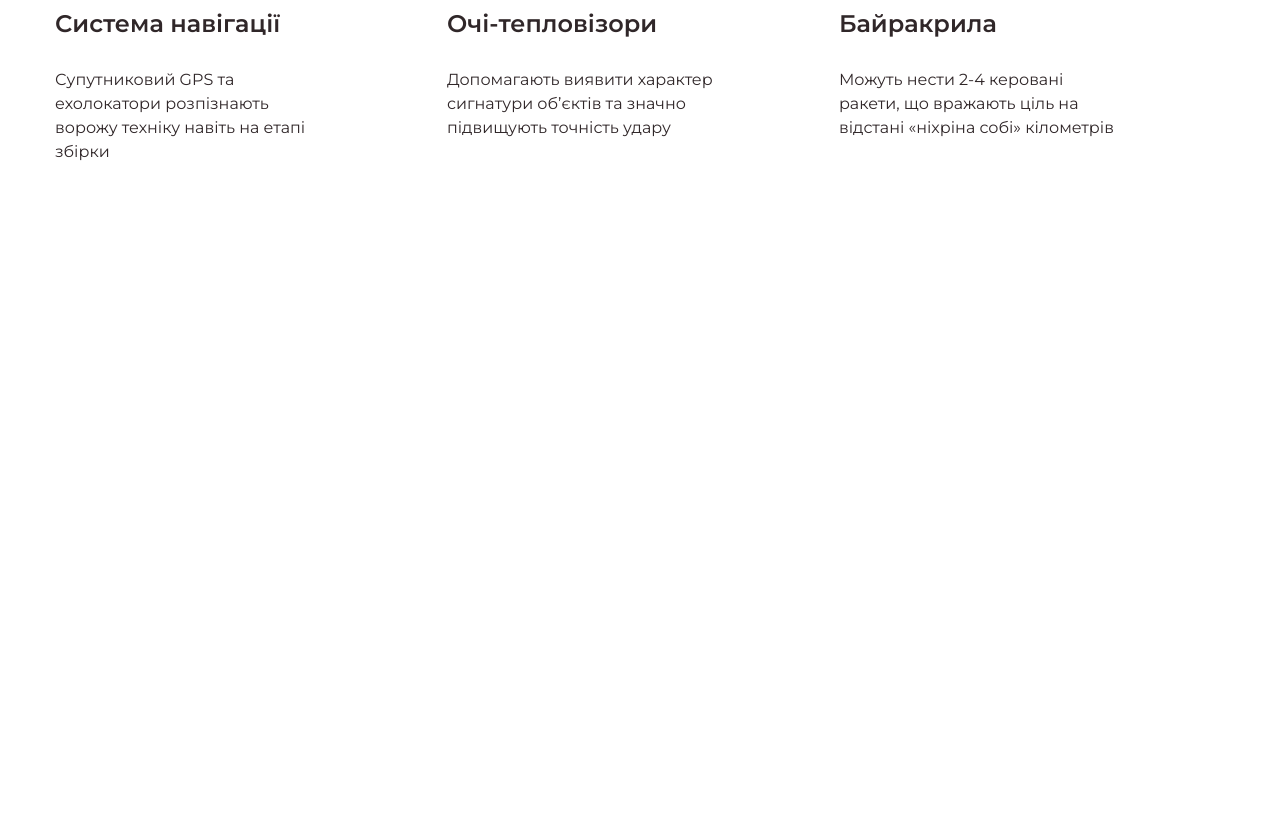
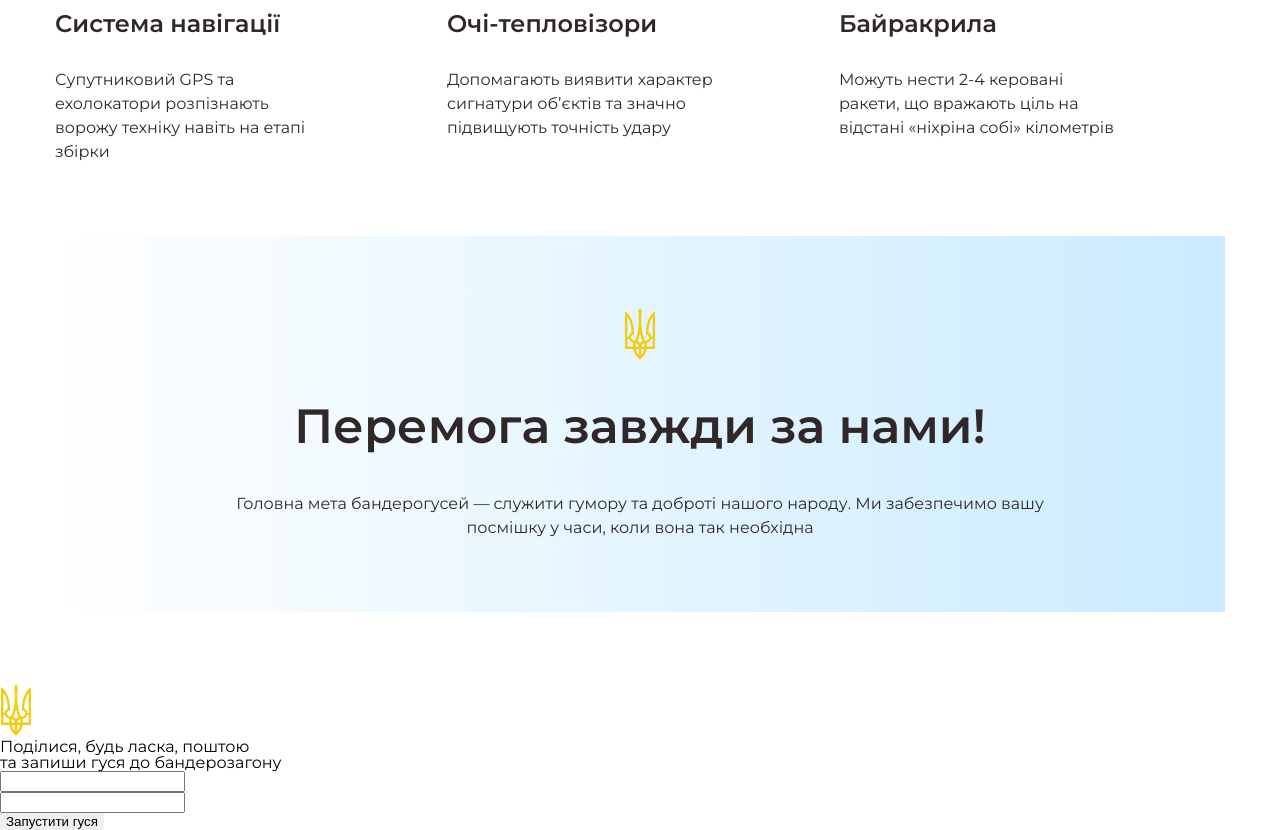
Before and after one commit to Maksym-Ocheretniuk/bandero-gus-2022-09-30, a plain HTML site: page index.html in a window 1280 px wide. Shown: the part 1485-2315 px from the top of the page. Before the commit the page ends 1721 px from the top, so only its background shows below. Drawn offline with Linux system fonts and the light colour scheme.

Commit message:
оформили footer

```diff
--- a/index.html
+++ b/index.html
@@ -60,12 +60,12 @@
 
         <div class="gus-facts-container">
             <div class="gus-facts-item">
-                <img src="./img/gus2.svg" alt="Гусь 1" class="gus-facts-img">
+                <img src="./img/gus1.svg" alt="Гусь 1" class="gus-facts-img">
                 <h4 class="gus-facts-title">Система навігації</h4>
                 <p class="gus-facts-descr">Супутниковий GPS та ехолокатори розпізнають ворожу техніку навіть на етапі збірки</p>
             </div>
             <div class="gus-facts-item">
-                <img src="./img/gus3.svg" alt="Гусь 2" class="gus-facts-img">
+                <img src="./img/gus2.svg" alt="Гусь 2" class="gus-facts-img">
                 <h4 class="gus-facts-title">Очі-тепловізори</h4>
                 <p class="gus-facts-descr">Допомагають виявити характер сигнатури об’єктів та значно підвищують точність удару</p>
             </div>
@@ -76,5 +76,38 @@
             </div>
         </div>
     </section>
+
+    <footer class="victory-footer">
+        <div class="victory-bgd">
+            <img src="./img/trezub.svg" alt="Тризуб" class="ukr-logo">
+            <h4 class="victory-title">Перемога завжди за нами!</h4>
+            <p class="victory-descr">Головна мета бандерогусей — служити гумору та доброті нашого народу. Ми забезпечимо вашу посмішку у часи, коли вона так
+            необхідна</p>
+        </div>
+    </footer>
+
+    <div class="modal-bgd">
+
+        <form action="#" class="modal-form">
+            <img src="./img/trezub.svg" alt="Тризуб">
+            <h4 class="modal-form-title">Поділися, будь ласка, поштою</h4>
+            <p class="modal-form-descr">та запиши гуся до бандерозагону</p>
+
+            <div class="modal-form-field">
+                <label for="user-name" class="modal-form-name"></label>
+                <input type="text" class="modal-form-input" id="user-name">
+            </div>
+
+            <div class="modal-form-field">
+                <label for="user-email" class="modal-form-name"></label>
+                <input type="email" class="modal-form-input" id="user-email">
+            </div>
+
+            <button class="modal-form-btn">Запустити гуся</button>
+        </form>
+
+    </div>
+
+
 </body>
 </html>
--- a/styles/styles.css
+++ b/styles/styles.css
@@ -148,3 +148,51 @@ header {
     color: #302729;
     width: 280px;
 }
+
+.victory-footer {
+    display: flex;
+    justify-content: center;
+}
+
+.victory-bgd {
+    width: 1170px;
+    background: linear-gradient(90deg, #FFFFFF 0%, #CAEBFF 100%);
+    padding: 72px 0;
+    margin-bottom: 72px;
+    display: flex;
+    flex-direction: column;
+    align-items: center;
+}
+
+.victory-title {
+    font-weight: 600;
+    font-size: 48px;
+    line-height: 100px;
+    color: #302729;
+    margin: 16px 0;
+}
+
+.victory-descr {
+    font-weight: 400;
+    font-size: 16px;
+    line-height: 24px;
+    color: #302729;
+    width: 875px;
+    text-align: center;
+}
+
+.modal-bgd {}
+
+.modal-form {}
+
+.modal-form-title {}
+
+.modal-form-descr {}
+
+.modal-form-field {}
+
+.modal-form-name {}
+
+.modal-form-input {}
+
+.modal-form-btn {}
```
